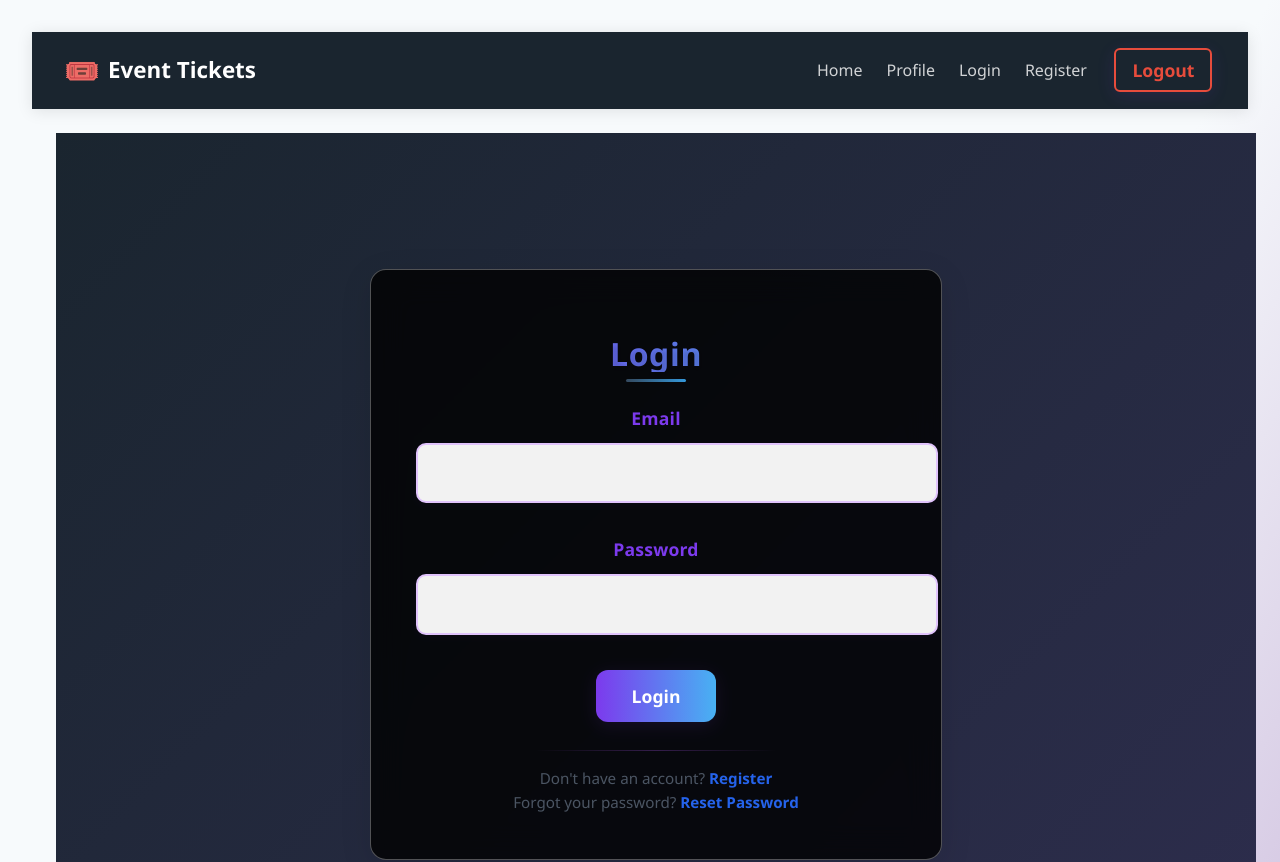
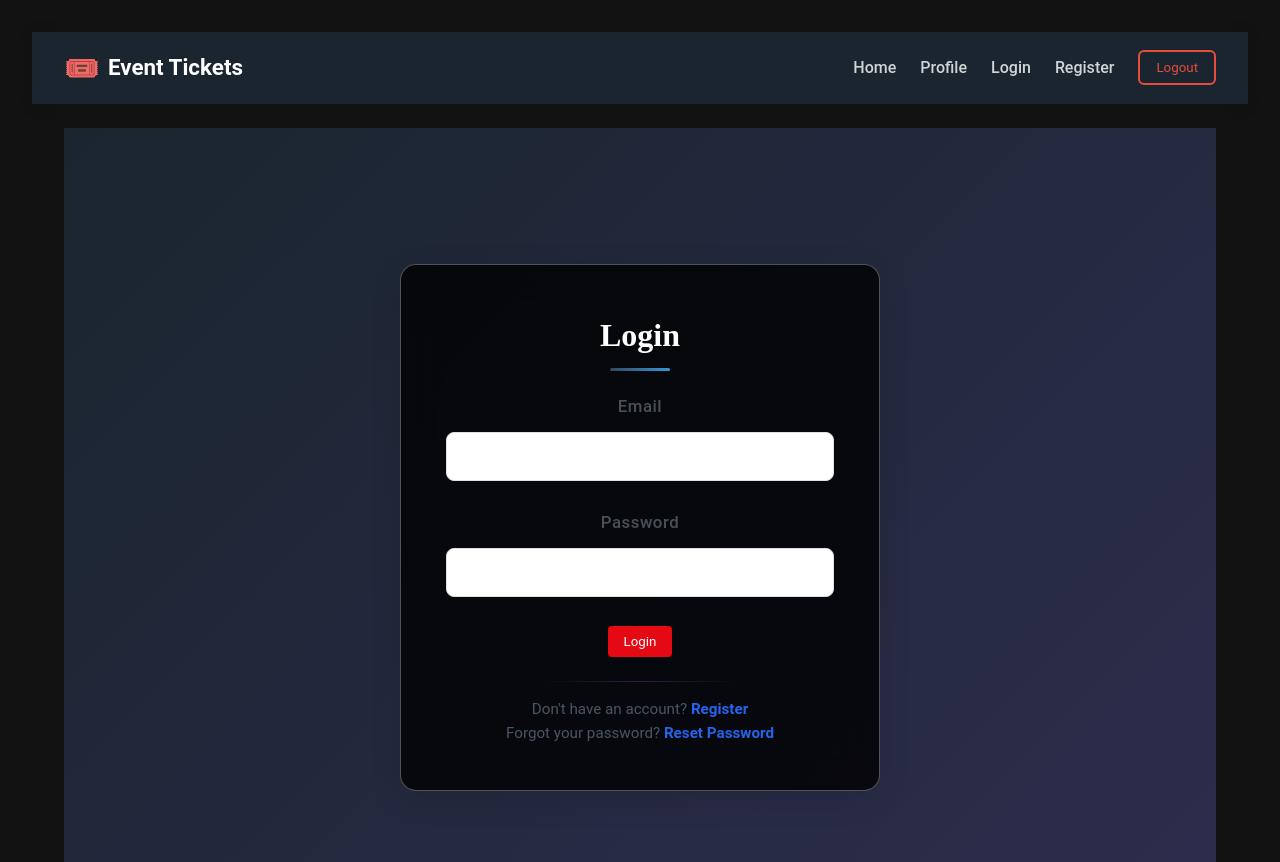
Before and after one commit to Pedro4O4/Theater-Ticketing-Website, a React (Vite) app in the folder frontend/FrontendTheater/: page /login in a window 1280 px wide. Shown: the top 862 px of the page. Built offline with nearby package versions, Linux system fonts and the light colour scheme.

Commit message:
remove button edit from details event

```diff
--- a/frontend/FrontendTheater/src/App.jsx
+++ b/frontend/FrontendTheater/src/App.jsx
@@ -21,14 +21,11 @@ import EventAnalytics from "./components/Event Components/EventAnalytics.jsx";
 import MyEventsPage from "./components/Event Components/MyEventPage.jsx";
 import EditEventPage from "./components/Event Components/EditEventPage.jsx";
 import EventDetailsPage from "./components/Event Components/EventDetailPage.jsx";
-import './styles.css';
 import "./App.css";
 import UpdateProfilePage from "./components/UserComponent/UpdateProfilePage.jsx";
 import UserBookingPage from "./components/Booking Component/UserBookingPage";
 import BookingDetails from "./components/Booking Component/BookingDetails";
 import BookingTicketForm from "./components/Booking Component/BookingTicketForm.jsx";
-// Remove this line
-import './styles.css';
 
 function App() {
     const [loading, setLoading] = useState(true);
--- a/frontend/FrontendTheater/src/components/Event Components/EventDetailPage.jsx
+++ b/frontend/FrontendTheater/src/components/Event Components/EventDetailPage.jsx
@@ -55,7 +55,6 @@ const EventDetailsPage = () => {
         });
     };
 
-    const canEdit = user && (user.role === 'Organizer' || user.role === 'System Admin');
 
     const openImageModal = () => {
         if (event?.image) {
@@ -172,12 +171,6 @@ const EventDetailsPage = () => {
                 <button className="back-button" onClick={() => navigate('/events')}>
                     Back to Events
                 </button>
-
-                {canEdit && (
-                    <Link to={`/my-events/${id}/edit`} className="edit-button">
-                        Edit Event
-                    </Link>
-                )}
             </div>
 
             {/* Image Modal */}
--- a/frontend/FrontendTheater/src/index.css
+++ b/frontend/FrontendTheater/src/index.css
@@ -1,413 +1,93 @@
+/* Reset and base styles */
+* {
+    margin: 0;
+    padding: 0;
+    box-sizing: border-box;
+}
+
 :root {
-  font-family: 'Poppins', system-ui, Avenir, Helvetica, Arial, sans-serif;
-  line-height: 1.6;
-  font-weight: 400;
-  color-scheme: light dark;
-  color: #22223b;
-  background-color: #f8f9fa;
-  font-synthesis: none;
-  text-rendering: optimizeLegibility;
-  -webkit-font-smoothing: antialiased;
-  -moz-osx-font-smoothing: grayscale;
+    /* Color palette */
+    --primary-color: #e50914;
+    --secondary-color: #0f1626;
+    --accent-color: #f9a825;
+    --background-color: #121212;
+    --text-color: #f5f5f5;
+    --light-gray: #e0e0e0;
+    --dark-gray: #333333;
+
+    /* Typography */
+    --font-heading: 'Playfair Display', serif;
+    --font-body: 'Roboto', sans-serif;
 }
 
 body {
-  background: linear-gradient(120deg, #f7fafc 60%, #c3aed6 100%);
-  min-height: 100vh;
-  margin: 0;
-  padding: 0;
+    font-family: var(--font-body);
+    background-color: var(--background-color);
+    color: var(--text-color);
+    line-height: 1.6;
+    min-height: 100vh;
+}
+
+h1, h2, h3, h4, h5, h6 {
+    font-family: var(--font-heading);
+    margin-bottom: 1rem;
+    font-weight: 700;
 }
 
 a {
-  font-weight: 500;
-  color: #7c3aed;
-  text-decoration: none;
-  transition: color 0.2s;
-}
-a:hover {
-  color: #5f27cd;
+    color: var(--primary-color);
+    text-decoration: none;
+    transition: all 0.3s ease;
 }
 
-h1, h2, h3, h4 {
-  font-family: 'Poppins', 'Segoe UI', Arial, sans-serif;
-  font-weight: 700;
-  letter-spacing: 0.02em;
-  color: #3d155f;
+a:hover {
+    color: var(--accent-color);
 }
 
-h1 {
-  font-size: 3em;
-  line-height: 1.1;
-  background: linear-gradient(90deg, #7c3aed, #48b1f3);
-  -webkit-background-clip: text;
-  -webkit-text-fill-color: transparent;
-  background-clip: text;
+button {
+    cursor: pointer;
+    padding: 0.5rem 1rem;
+    background-color: var(--primary-color);
+    color: white;
+    border: none;
+    border-radius: 4px;
+    font-family: var(--font-body);
+    transition: all 0.3s ease;
 }
 
-.page-transition {
-  animation: fadeIn 0.7s cubic-bezier(0.4, 0.2, 0.2, 1);
+button:hover {
+    background-color: #c50811;
+    transform: translateY(-2px);
 }
 
-@keyframes fadeIn {
-  from { opacity: 0; transform: translateY(20px);}
-  to { opacity: 1; transform: translateY(0);}
+/* Layout containers */
+.container {
+    width: 100%;
+    max-width: 1200px;
+    margin: 0 auto;
+    padding: 0 1rem;
 }
 
-button, .submit-button, .cancel-button, .back-button, .edit-button {
-  border-radius: 12px;
-  border: none;
-  padding: 0.8em 2em;
-  font-size: 1.1em;
-  font-weight: 600;
-  font-family: inherit;
-  background: linear-gradient(90deg, #7c3aed, #48b1f3);
-  color: #fff;
-  cursor: pointer;
-  box-shadow: 0 4px 18px rgba(124,58,237,0.12);
-  transition: all 0.25s cubic-bezier(0.4, 0.2, 0.2, 1);
-  margin: 0.2em;
+/* Utility classes */
+.text-center {
+    text-align: center;
 }
 
-button:hover, .submit-button:hover, .back-button:hover, .edit-button:hover {
-  background: linear-gradient(90deg, #48b1f3, #7c3aed);
-  transform: translateY(-4px) scale(1.04) rotate(-1deg);
-  box-shadow: 0 8px 24px rgba(72,177,243,0.18);
+.loading-indicator {
+    display: flex;
+    justify-content: center;
+    align-items: center;
+    height: 100vh;
+    font-size: 1.5rem;
 }
 
-.cancel-button {
-  background: linear-gradient(90deg, #e0e0e0, #bdbdbd);
-  color: #3d155f;
-}
-.cancel-button:hover {
-  background: linear-gradient(90deg, #bdbdbd, #e0e0e0);
-  color: #7c3aed;
-}
-
-.submit-button:disabled {
-  background: linear-gradient(90deg, #bdbdbd, #e0e0e0);
-  color: #aaa;
-  cursor: not-allowed;
-  box-shadow: none;
-  transform: none;
-}
-
-.event-form-container {
-  max-width: 900px;
-  margin: 3rem auto;
-  padding: 2.5rem 2rem 2rem 2rem;
-  background: linear-gradient(135deg, #fff 80%, #e0c3fc 100%);
-  border-radius: 24px;
-  box-shadow: 0 20px 60px rgba(124,58,237,0.08);
-  border: 1.5px solid #e0c3fc;
-  position: relative;
-  overflow: hidden;
-}
-
-.event-form-container::before {
-  content: '';
-  position: absolute;
-  top: -60px;
-  right: -60px;
-  width: 180px;
-  height: 180px;
-  background: radial-gradient(circle, #7c3aed33 60%, transparent 100%);
-  z-index: 0;
-}
-
-.event-form-container h2 {
-  margin-top: 0;
-  margin-bottom: 2rem;
-  font-size: 2.4rem;
-  font-weight: 800;
-  text-align: center;
-  background: linear-gradient(90deg, #7c3aed, #48b1f3);
-  -webkit-background-clip: text;
-  background-clip: text;
-  -webkit-text-fill-color: transparent;
-}
-
-.event-form {
-  background: rgba(255,255,255,0.85);
-  padding: 2.5rem;
-  border-radius: 18px;
-  box-shadow: 0 8px 30px rgba(72,177,243,0.07);
-  border: 1px solid #e0c3fc;
-  position: relative;
-  z-index: 1;
-}
-
-.form-group {
-  margin-bottom: 2rem;
-  position: relative;
-}
-
-.form-group label {
-  display: block;
-  margin-bottom: 0.7rem;
-  font-weight: 700;
-  color: #7c3aed;
-  font-size: 1.1rem;
-  letter-spacing: 0.01em;
-}
-
-.form-group input,
-.form-group textarea,
-.form-group select {
-  width: 100%;
-  padding: 1.1rem 1.2rem;
-  border: 2px solid #e0c3fc;
-  border-radius: 10px;
-  font-size: 1.08rem;
-  background: rgba(255,255,255,0.95);
-  transition: border-color 0.3s, box-shadow 0.3s;
-  box-shadow: 0 2px 8px rgba(124,58,237,0.04);
-  outline: none;
-}
-
-.form-group input:focus,
-.form-group textarea:focus,
-.form-group select:focus {
-  border-color: #7c3aed;
-  box-shadow: 0 0 0 4px #7c3aed22;
-}
-
-.form-group input[type="date"]::-webkit-calendar-picker-indicator {
-  filter: hue-rotate(60deg) brightness(1.2);
-}
-
-.form-row {
-  display: flex;
-  gap: 2rem;
-}
-
-.form-row .form-group {
-  flex: 1;
-}
-
-.form-actions {
-  display: flex;
-  justify-content: flex-end;
-  gap: 1.2rem;
-  margin-top: 2.5rem;
-}
-
-.error-message {
-  background: linear-gradient(90deg, #ffe0e0 80%, #ffd6d6 100%);
-  color: #c53030;
-  padding: 1.1rem;
-  border-radius: 10px;
-  margin-bottom: 1.5rem;
-  border-left: 5px solid #e53e3e;
-  font-weight: 600;
-}
-
-.success-message {
-  background: linear-gradient(90deg, #d4fc79 80%, #96e6a1 100%);
-  color: #276749;
-  padding: 1.1rem;
-  border-radius: 10px;
-  margin-bottom: 1.5rem;
-  border-left: 5px solid #38a169;
-  font-weight: 600;
-}
-
-.event-details-content {
-  display: flex;
-  flex-direction: column;
-  gap: 2rem;
-  align-items: center;
-  justify-content: center;
-  box-shadow: 0 4px 15px rgba(0,0,0,0.08);
-}
-
-.event-image-container {
-  max-width: 100%;
-  border-radius: 18px;
-  overflow: hidden;
-  box-shadow: 0 8px 30px rgba(72,177,243,0.10);
-}
-
-.event-info {
-  display: grid;
-  grid-template-columns: 1fr 1fr;
-  gap: 2rem;
-}
-
-.event-details-header {
-  display: flex;
-  flex-direction: row;
-  align-items: center;
-  gap: 2rem;
-}
-
-.event-details-container {
-  padding: 2.5rem;
-  background: rgba(255,255,255,0.92);
-  border-radius: 18px;
-  box-shadow: 0 8px 30px rgba(0,0,0,0.08);
-  border: 1px solid rgba(226,232,240,0.7);
-}
-
-.booking-container {
-  background: rgba(255,255,255,0.85);
-  border-radius: 14px;
-  padding: 2.2rem;
-  box-shadow: 0 8px 30px rgba(0,0,0,0.10);
-  border: 1px solid rgba(226,232,240,0.7);
-  width: 100%;
-  margin-top: 2rem;
-}
-
-.back-button {
-  background: linear-gradient(90deg, #64748b, #475569);
-  color: white;
-  border: none;
-  cursor: pointer;
-}
-.back-button:hover {
-  background: linear-gradient(90deg, #475569, #334155);
-  transform: translateY(-3px);
-  box-shadow: 0 8px 20px rgba(0,0,0,0.15);
-}
-
-.edit-button {
-  background: linear-gradient(90deg, #3182ce, #805ad5);
-  color: white;
-  text-decoration: none;
-}
-.edit-button:hover {
-  background: linear-gradient(90deg, #2c5282, #6b46c1);
-  transform: translateY(-3px);
-  box-shadow: 0 8px 20px rgba(49,130,206,0.25);
-}
-
-/* Responsive Design */
-@media (max-width: 1024px) {
-  .event-info {
-    grid-template-columns: 1fr;
-    gap: 1.2rem;
-  }
-  .event-details-header {
-    flex-direction: column;
-    align-items: flex-start;
-    gap: 1.2rem;
-  }
-  .event-details-container,
-  .event-form-container,
-  .event-form {
-    padding: 1.5rem;
-  }
-}
-
+/* Responsive adjustments */
 @media (max-width: 768px) {
-  .form-row {
-    flex-direction: column;
-    gap: 0;
-  }
-  .event-details-content {
-    flex-direction: column;
-    gap: 1.2rem;
-  }
-  .event-image-container {
-    max-width: 100%;
-  }
-  .event-details-header {
-    flex-direction: column;
-    align-items: flex-start;
-    gap: 1rem;
-  }
-  .event-details-container,
-  .event-form-container,
-  .event-form {
-    padding: 1rem;
-  }
-}
-
-@media (max-width: 480px) {
-  .event-form-container {
-    padding: 0.5rem;
-  }
-  .event-form {
-    padding: 0.5rem;
-  }
-  .form-group input,
-  .form-group textarea,
-  .form-group select {
-    padding: 0.7rem 0.8rem;
-    font-size: 1rem;
-  }
-
-  @media (max-width: 480px) {
-    .event-form-container {
-      padding: 0.5rem;
-    }
-    .event-form {
-      padding: 0.5rem;
-    }
-    .form-group input,
-    .form-group textarea,
-    .form-group select {
-      padding: 0.7rem 0.8rem;
-      font-size: 1rem;
-    }
-  }
-
-  /* Social Media Icon Styling */
-  .social-icon {
-    display: flex;
-    align-items: center;
-    justify-content: center;
-    width: 50px;
-    height: 50px;
-    border-radius: 50%;
-    background-color: white;
-    padding: 10px;
-    box-shadow: 0 3px 10px rgba(0, 0, 0, 0.1);
-    transition: all 0.3s ease;
-  }
-
-  .social-icon img {
-    width: 60%;
-    height: 60%;
-    object-fit: contain;
-    transition: all 0.3s ease;
-  }
-
-  /* Platform-specific icon sizing */
-  .social-icon.facebook img {
-    width: 55%;
-    height: 55%;
-  }
-
-  .social-icon.instagram img {
-    width: 65%;
-    height: 65%;
-  }
-
-  .social-icon.twitter img,
-  .social-icon.x img {
-    width: 55%;
-    height: 55%;
-  }
-
-  /* Responsive social icon sizing */
-  @media (max-width: 768px) {
-    .social-icon {
-      width: 45px;
-      height: 45px;
-      padding: 8px;
-    }
-  }
-
-  @media (max-width: 480px) {
-    .social-icon {
-      width: 40px;
-      height: 40px;
-      padding: 7px;
+    h1 {
+        font-size: 1.8rem;
     }
 
-    .social-icons {
-      gap: 1.5rem;
+    h2 {
+        font-size: 1.5rem;
     }
-  }
 }
```
